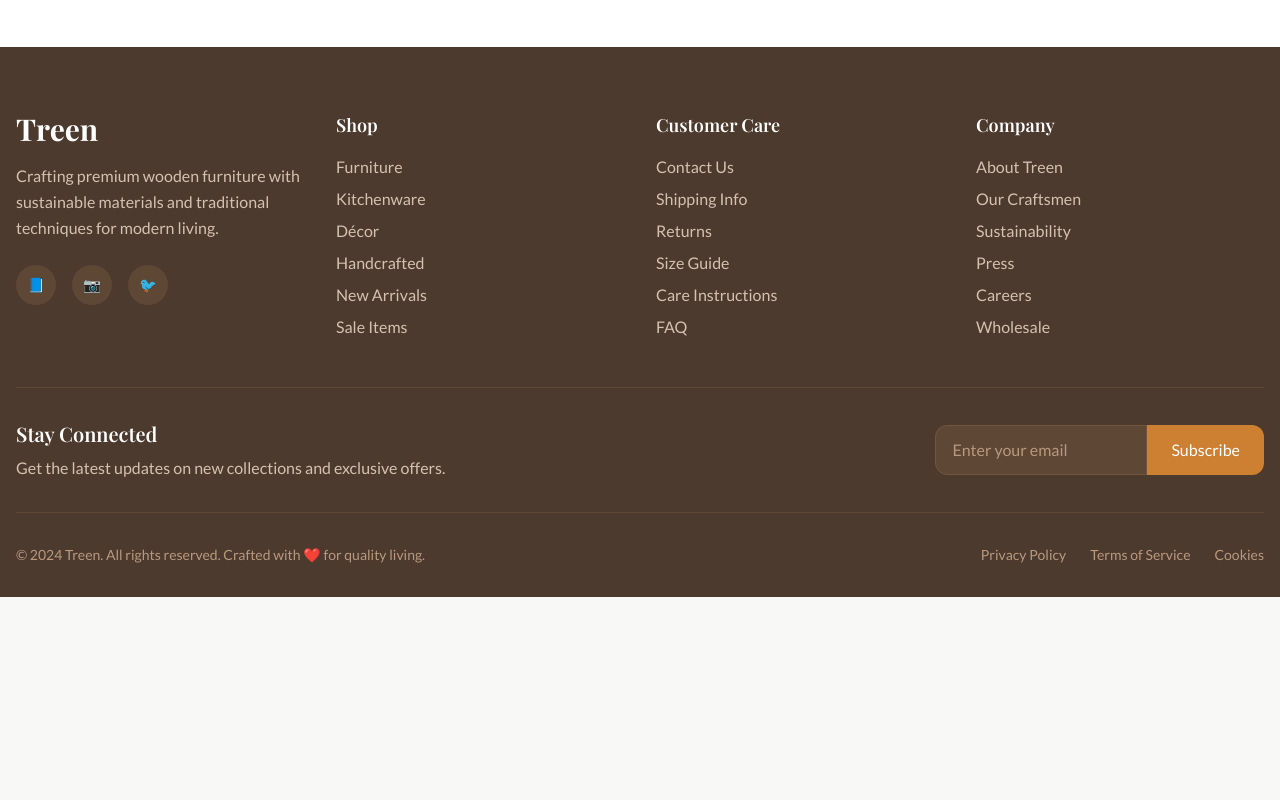
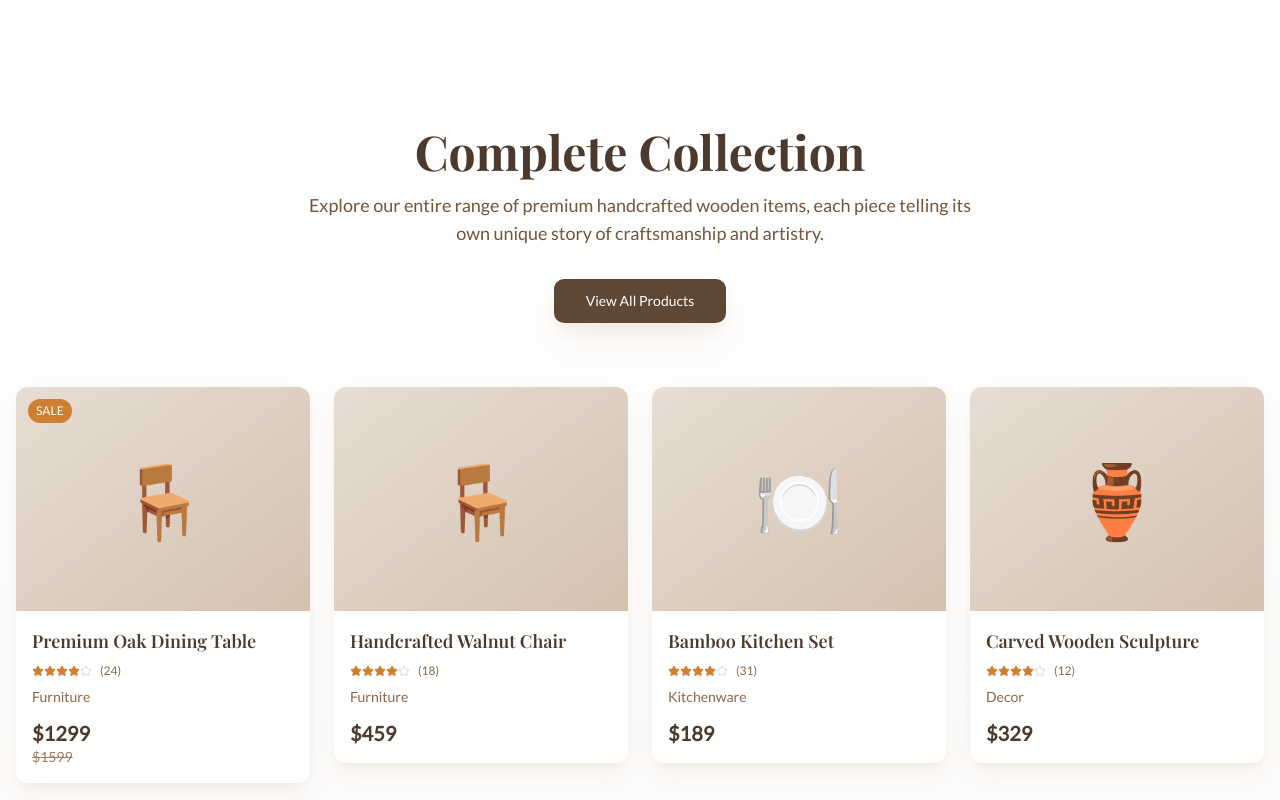
Before and after one commit to shubhamXebia/treen-atelier-design, a React (Vite) app: page / in a window 1280 px wide. Shown: the part 2000-2800 px from the top of the page. Before the commit the page ends 2597 px from the top, so only its background shows below. Built offline with nearby package versions, Linux system fonts and the light colour scheme.

Commit message:
feat: Display all items on landing page
Implement a gallery view on the landing page to showcase all available items. Users can click on an item to view its details.

```diff
--- /dev/null
+++ b/src/components/ProductGallery.tsx
@@ -0,0 +1,184 @@
+
+import { Link } from 'react-router-dom';
+import { Button } from '@/components/ui/button';
+import { Card, CardContent } from '@/components/ui/card';
+import { Star } from 'lucide-react';
+
+const ProductGallery = () => {
+  const allProducts = [
+    {
+      id: 1,
+      name: 'Premium Oak Dining Table',
+      price: 1299,
+      originalPrice: 1599,
+      image: '🪑',
+      category: 'furniture',
+      rating: 4.8,
+      reviews: 24
+    },
+    {
+      id: 2,
+      name: 'Handcrafted Walnut Chair',
+      price: 459,
+      image: '🪑',
+      category: 'furniture',
+      rating: 4.9,
+      reviews: 18
+    },
+    {
+      id: 3,
+      name: 'Bamboo Kitchen Set',
+      price: 189,
+      image: '🍽️',
+      category: 'kitchenware',
+      rating: 4.7,
+      reviews: 31
+    },
+    {
+      id: 4,
+      name: 'Carved Wooden Sculpture',
+      price: 329,
+      image: '🏺',
+      category: 'decor',
+      rating: 4.6,
+      reviews: 12
+    },
+    {
+      id: 5,
+      name: 'Rustic Coffee Table',
+      price: 689,
+      image: '🪑',
+      category: 'furniture',
+      rating: 4.8,
+      reviews: 27
+    },
+    {
+      id: 6,
+      name: 'Artisan Cutting Board',
+      price: 89,
+      image: '🍽️',
+      category: 'kitchenware',
+      rating: 4.9,
+      reviews: 45
+    },
+    {
+      id: 7,
+      name: 'Mahogany Bookshelf',
+      price: 899,
+      image: '📚',
+      category: 'furniture',
+      rating: 4.7,
+      reviews: 19
+    },
+    {
+      id: 8,
+      name: 'Handwoven Basket',
+      price: 149,
+      image: '🧺',
+      category: 'decor',
+      rating: 4.5,
+      reviews: 22
+    }
+  ];
+
+  return (
+    <section className="py-20 bg-gradient-to-b from-white to-treen-50">
+      <div className="container mx-auto px-4">
+        <div className="text-center mb-16">
+          <h2 className="text-4xl md:text-5xl font-playfair font-bold text-treen-900 mb-4">
+            Complete Collection
+          </h2>
+          <p className="text-lg text-treen-700 max-w-2xl mx-auto mb-8">
+            Explore our entire range of premium handcrafted wooden items,
+            each piece telling its own unique story of craftsmanship and artistry.
+          </p>
+          <Link to="/products">
+            <Button
+              size="lg"
+              className="bg-treen-800 hover:bg-treen-900 text-white px-8 py-3 luxury-shadow-lg transition-all duration-300 hover:scale-105"
+            >
+              View All Products
+            </Button>
+          </Link>
+        </div>
+
+        {/* Gallery Grid */}
+        <div className="grid grid-cols-1 sm:grid-cols-2 lg:grid-cols-4 gap-6 mb-12">
+          {allProducts.map((product, index) => (
+            <Link key={product.id} to={`/products/${product.id}`}>
+              <Card
+                className={`group cursor-pointer luxury-shadow hover:luxury-shadow-lg transition-all duration-500 hover:scale-105 border-0 overflow-hidden animate-fade-in`}
+                style={{ animationDelay: `${index * 100}ms` }}
+              >
+                <CardContent className="p-0">
+                  {/* Product Image */}
+                  <div className="h-56 bg-gradient-to-br from-treen-200 to-treen-300 flex items-center justify-center relative overflow-hidden">
+                    <div className="text-7xl transform group-hover:scale-110 transition-transform duration-300">
+                      {product.image}
+                    </div>
+                    {product.originalPrice && (
+                      <div className="absolute top-3 left-3 bg-treen-bronze text-white px-2 py-1 rounded-full text-xs font-medium">
+                        SALE
+                      </div>
+                    )}
+
+                    {/* Hover Overlay */}
+                    <div className="absolute inset-0 bg-black/0 group-hover:bg-black/10 transition-colors duration-300"></div>
+                  </div>
+
+                  {/* Product Info */}
+                  <div className="p-4">
+                    <h3 className="font-playfair font-semibold text-treen-900 text-lg mb-2 group-hover:text-treen-700 transition-colors">
+                      {product.name}
+                    </h3>
+
+                    <div className="flex items-center gap-2 mb-2">
+                      <div className="flex">
+                        {[...Array(5)].map((_, i) => (
+                          <Star
+                            key={i}
+                            className={`h-3 w-3 ${i < Math.floor(product.rating) ? 'text-treen-bronze fill-current' : 'text-gray-300'}`}
+                          />
+                        ))}
+                      </div>
+                      <span className="text-xs text-treen-600">({product.reviews})</span>
+                    </div>
+
+                    <p className="text-treen-600 capitalize text-sm mb-3">{product.category}</p>
+
+                    <div className="flex justify-between items-center">
+                      <div>
+                        <p className="text-xl font-bold text-treen-900">${product.price}</p>
+                        {product.originalPrice && (
+                          <p className="text-sm text-treen-500 line-through">${product.originalPrice}</p>
+                        )}
+                      </div>
+                    </div>
+                  </div>
+                </CardContent>
+              </Card>
+            </Link>
+          ))}
+        </div>
+
+        {/* Call to Action */}
+        <div className="text-center">
+          <p className="text-treen-600 mb-4">
+            Discover even more exceptional pieces in our complete collection
+          </p>
+          <Link to="/products">
+            <Button
+              variant="outline"
+              size="lg"
+              className="border-treen-600 text-treen-800 hover:bg-treen-800 hover:text-white px-8 py-3 transition-all duration-300"
+            >
+              Browse All Items
+            </Button>
+          </Link>
+        </div>
+      </div>
+    </section>
+  );
+};
+
+export default ProductGallery;
--- a/src/pages/Index.tsx
+++ b/src/pages/Index.tsx
@@ -3,6 +3,7 @@ import Navigation from '@/components/Navigation';
 import HeroSection from '@/components/HeroSection';
 import FeaturedCategories from '@/components/FeaturedCategories';
 import ProductShowcase from '@/components/ProductShowcase';
+import ProductGallery from '@/components/ProductGallery';
 import Footer from '@/components/Footer';
 
 const Index = () => {
@@ -12,6 +13,7 @@ const Index = () => {
       <HeroSection />
       <FeaturedCategories />
       <ProductShowcase />
+      <ProductGallery />
       <Footer />
     </div>
   );
```
